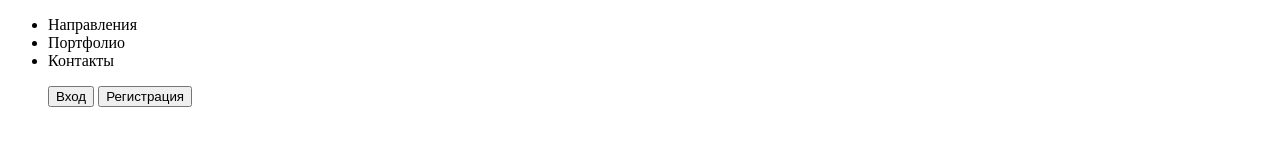
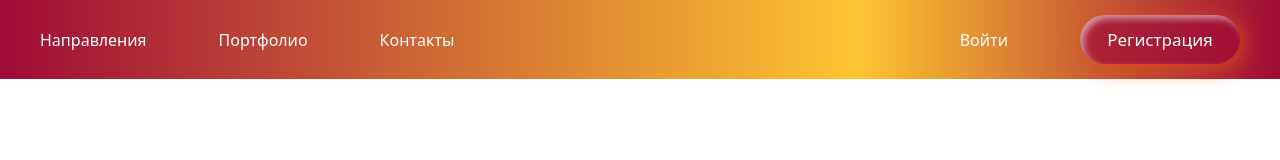
Before and after one commit to obviouslymilk/rus2-testing, a plain HTML site: page index.html in a window 1280 px wide. Drawn offline with Linux system fonts and the light colour scheme.

Commit message:
Add nav styling

```diff
--- a/index.html
+++ b/index.html
@@ -8,15 +8,17 @@
 </head>
 <body>
     <nav>
-        <ul id="nav-container">
-            <li class="nav-button">Направления</li>
-            <li class="nav-button">Портфолио</li>
-            <li class="nav-button">Контакты</li>
-        </ul>
-        <ul id="login-container">
-            <button id="user-login">Вход</button>
-            <button id="user-register">Регистрация</button>
-        </ul>
+        <div id="nav-container">
+            <ul id="pagesref-container">
+                <li class="pagesref-button">Направления</li>
+                <li class="pagesref-button">Портфолио</li>
+                <li class="pagesref-button">Контакты</li>
+            </ul>
+            <ul id="login-container">
+                <button id="user-login">Войти</button>
+                <button id="user-register">Регистрация</button>
+            </ul>
+        </div>
     </nav>
     <main>
 
--- a/styles.css
+++ b/styles.css
@@ -0,0 +1,59 @@
+@font-face {
+    font-family: 'Gotham Pro Light';
+    src: url('GothamPro-Light.eot');
+    src: url('GothamPro-Light.eot?#iefix') format('embedded-opentype'),
+    url('GothamPro-Light.woff') format('woff'),
+    url('GothamPro-Light.ttf') format('truetype');
+    font-weight: normal;
+    font-style: normal;
+    }
+
+* {
+    padding: 0;
+    margin: 0;
+    font-family: system-ui, -apple-system, BlinkMacSystemFont, 'Segoe UI', Roboto, Oxygen, Ubuntu, Cantarell, 'Open Sans', 'Helvetica Neue', sans-serif;
+}
+
+nav {
+    background: linear-gradient(90deg, rgba(158,11,55,1) 0%, rgba(255,197,49,1) 67%, rgba(158,11,55,1) 100%);
+}
+
+#nav-container {
+    display: flex;
+    flex-flow: row wrap;
+    gap: 1rem;
+    margin: 0 auto;
+    justify-content: space-between;
+    align-items: center;
+    width: min(1200px, 95%);
+    padding: 15px 0;
+}
+
+#pagesref-container, #user-login {
+        display: flex;
+        align-items: center;
+        list-style: none;
+        gap: 72px;
+        color: white;
+        font-size: 1rem;
+        background: none;
+        border: none;
+}
+
+#login-container {
+    display: flex;
+    gap: 72px;
+    justify-content: space-around;
+    align-items: center;
+}
+
+#user-register {
+    color: white;
+    width: 160px;
+    height: 49px;
+    font-size: 17px;
+    background: #9E0B37B3;
+    border: none;
+    border-radius: 40px;
+    box-shadow: inset 4px 4px 6px #FFFFFF80, 4px 4px 20px #DF5017CC;
+}
```
